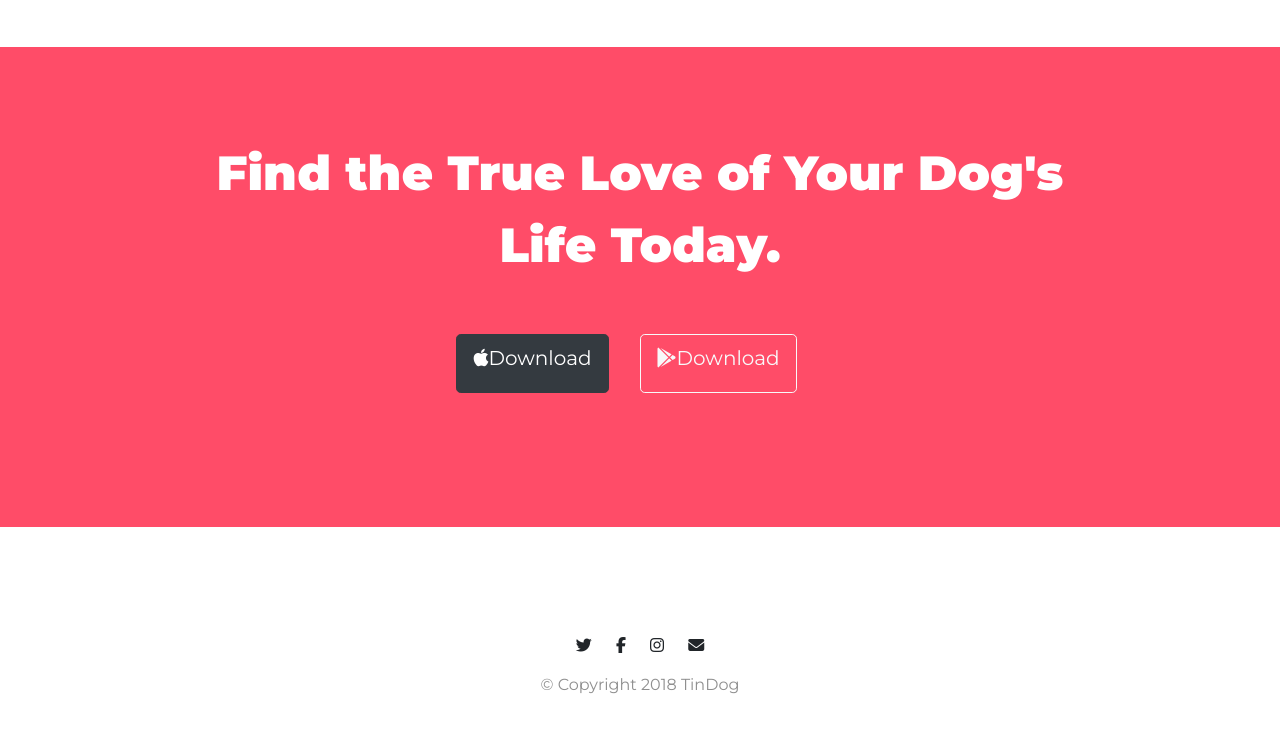
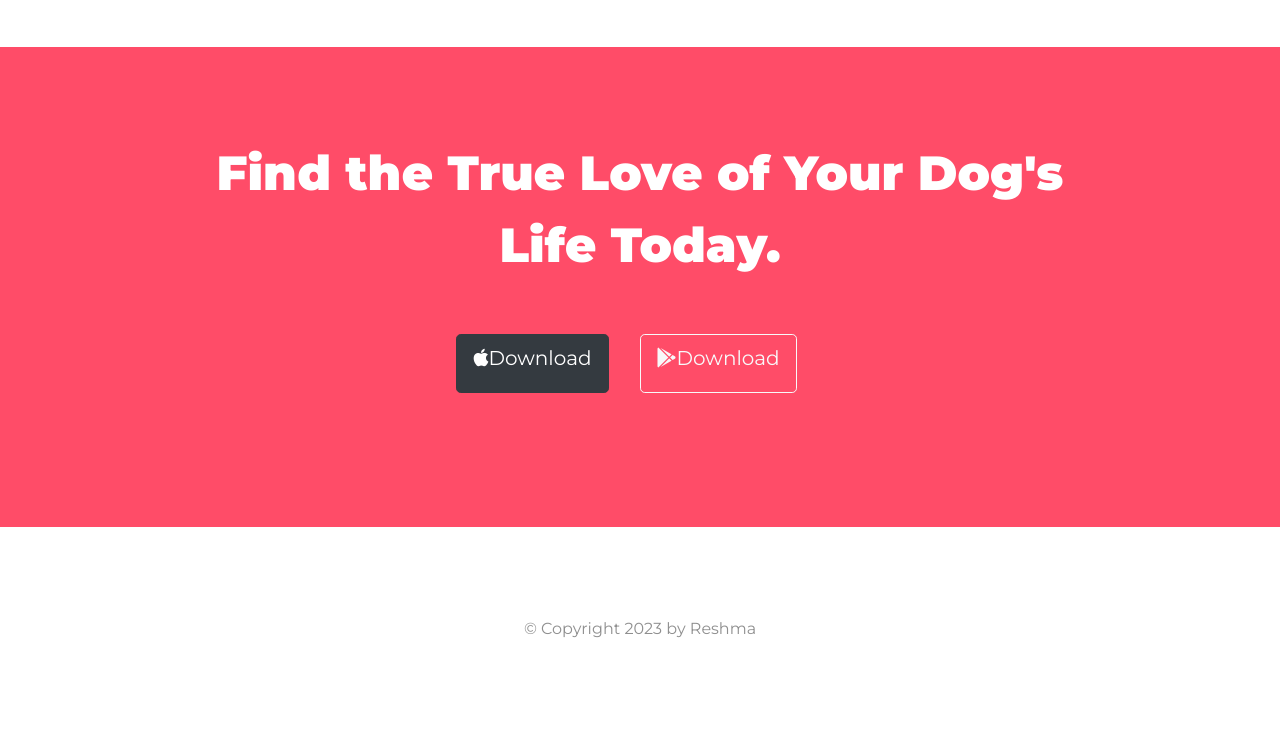
Before and after one commit to reshmacti045/TinDog, a plain HTML site: page index.html in a window 1280 px wide. Shown: the part 2535-3267 px from the top of the page. Drawn offline with nearby package versions, Linux system fonts and the light colour scheme.

Commit message:
Update index.html

```diff
--- a/index.html
+++ b/index.html
@@ -223,12 +223,8 @@
     <div class="container-fluid">
 
 
-      <i class="social-icon fab fa-twitter"></i>
-      <i class="social-icon fab fa-facebook-f"></i>
-      <i class="social-icon fab fa-instagram"></i>
-      <i class="social-icon fas fa-envelope"></i>
 
-      <p>© Copyright 2018 TinDog</p>
+      <p> © Copyright 2023 by Reshma </p>
     </div>
   </footer>
 
```
